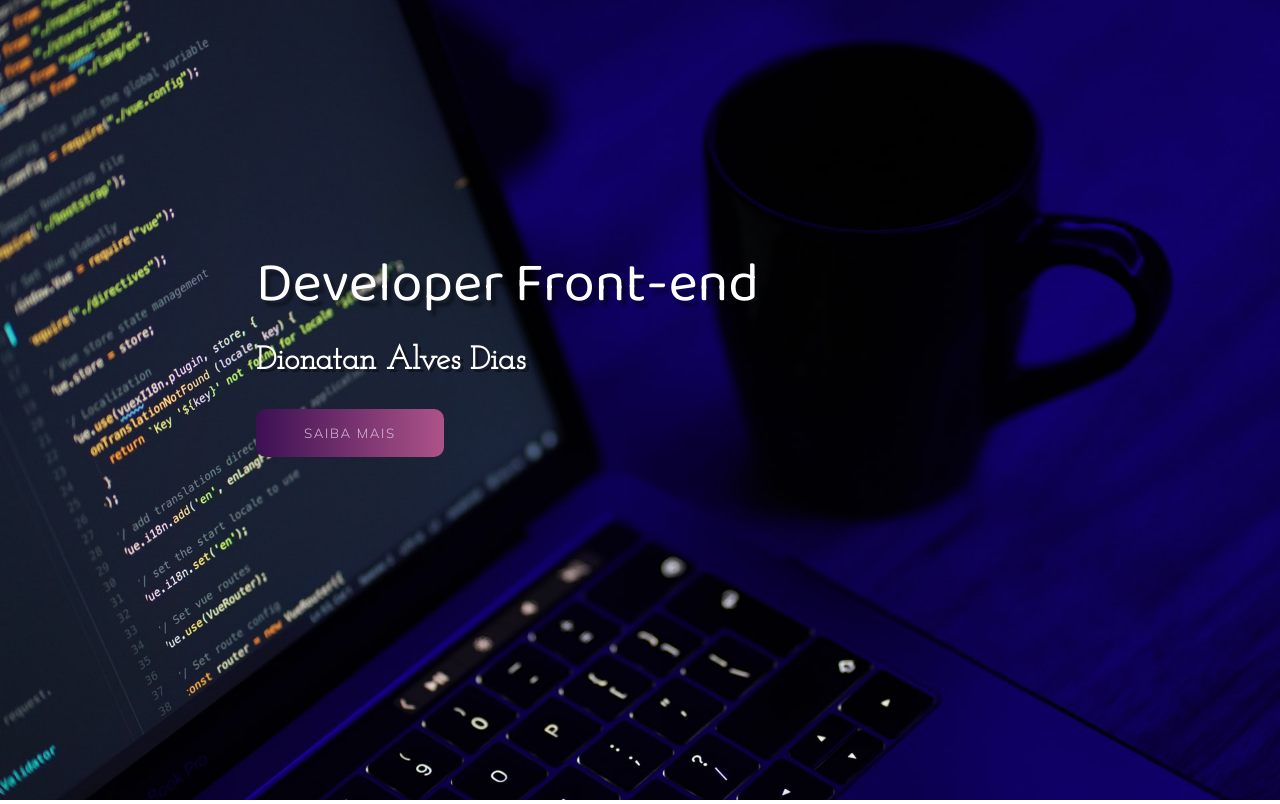
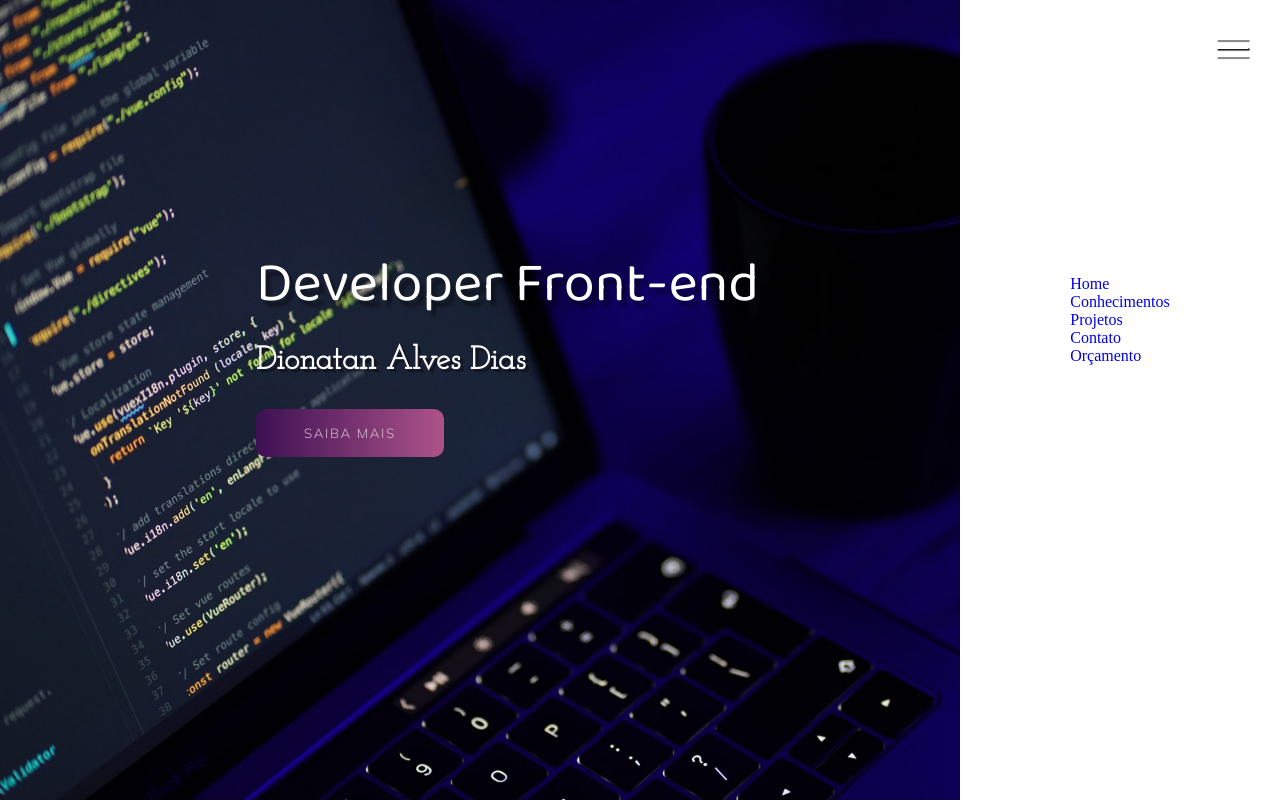
Before and after one commit to DionatanAlvesDias/Portifolio, a plain HTML site: page index.html in a window 1280 px wide. Drawn offline with Linux system fonts and the light colour scheme.

Commit message:
Começo do desenvolvimento do menu hamburguer

```diff
--- a/css/style.css
+++ b/css/style.css
@@ -5,6 +5,27 @@
     margin: 0px;
     padding: 0px;
     text-decoration: none;
+    list-style: none;
+}
+
+.hamburguer{
+    width: 2rem;
+    height: 2rem;
+    z-index: 100;
+    position: fixed;
+    right: 2rem;
+    top: 2rem;
+    display: flex;
+    flex-direction: column;
+    justify-content: space-evenly;
+    cursor: pointer;
+}
+
+.line{
+    width: 100%;
+    height: .1rem;
+    background-color: #fff;
+    box-shadow: 0.1rem 0.1rem 1px black;
 }
 
 header {
@@ -80,3 +101,21 @@ header {
     opacity: 0;
     animation: bannerMove 1s 0.9s forwards;
 }
+
+.sidebar {
+    width: 20rem;
+    height: 100vh;
+    background-color: #fff;
+    position: fixed;
+    top: 0;
+    right: 0;
+}
+
+/* .menu- */
+
+.menu {
+    position: absolute;
+    top: 40%;
+    left: 50%;
+    transform: translate(-50%, -50%);
+}
--- a/index.html
+++ b/index.html
@@ -1,24 +1,40 @@
 <!DOCTYPE html>
 <html lang="pt-BR">
   <head>
-    <meta charset="UTF-8">
-    <meta name="viewport" content="width=device-width, initial-scale=1.0">
+    <meta charset="UTF-8" />
+    <meta name="viewport" content="width=device-width, initial-scale=1.0" />
     <title>Dionatan - Desenvolvedor Front-end</title>
-    <link rel="stylesheet" href="css/style.css">
-    <link rel="shortcut icon" href="img/favicon.ico" type="image/x-icon">
-    <link rel="apple-touch-icon" sizes="180x180" href="/apple-touch-icon.png">
-    <link rel="icon" type="image/png" sizes="32x32" href="/favicon-32x32.png">
-    <link rel="icon" type="image/png" sizes="16x16" href="/favicon-16x16.png">
-    <link rel="manifest" href="/site.webmanifest">
+    <link rel="stylesheet" href="css/style.css" />
+    <link rel="shortcut icon" href="img/favicon.ico" type="image/x-icon" />
+    <link rel="apple-touch-icon" sizes="180x180" href="/apple-touch-icon.png" />
+    <link rel="icon" type="image/png" sizes="32x32" href="/favicon-32x32.png" />
+    <link rel="icon" type="image/png" sizes="16x16" href="/favicon-16x16.png" />
+    <link rel="manifest" href="/site.webmanifest" />
   </head>
   <body>
+    <div class="hamburguer">
+      <div class="line" id="line-1"></div>
+      <div class="line" id="line-2"></div>
+      <div class="line" id="line-3"></div>
+    </div>
     <header class="container">
-        <img class="img-wrapper" src="img/bg-header.jpg" alt="Imagem">
+      <img class="img-wrapper" src="img/bg-header.jpg" alt="Imagem" />
       <div class="banner">
         <h1>Developer Front-end</h1>
         <h3>Dionatan Alves Dias</h3>
         <button class="botao">Saiba mais</button>
       </div>
     </header>
+    <div class="sidebar">
+        <nav>
+            <ul class="menu">
+                <li class="menu-item"><a href="#" class="menu-link">Home</a></li>
+                <li class="menu-item"><a href="#" class="menu-link">Conhecimentos</a></li>
+                <li class="menu-item"><a href="#" class="menu-link">Projetos</a></li>
+                <li class="menu-item"><a href="#" class="menu-link">Contato</a></li>
+                <li class="menu-item"><a href="#" class="menu-link">Orçamento</a></li>
+            </ul>
+        </nav>
+    </div>
   </body>
 </html>
```
Lines whose indentation alone changed are shown as unchanged.
